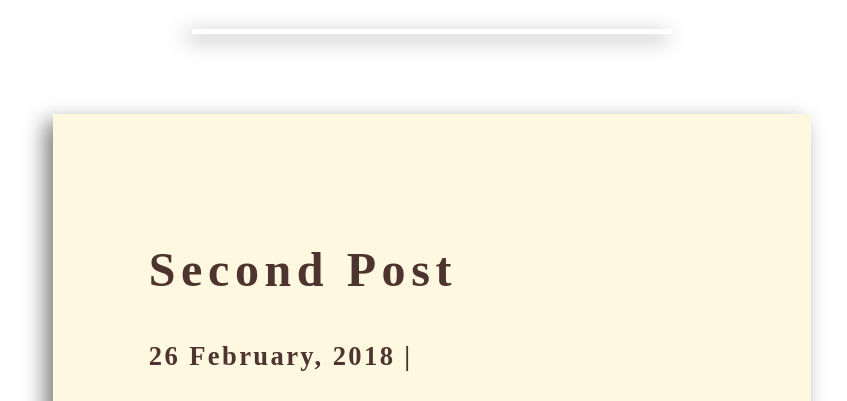
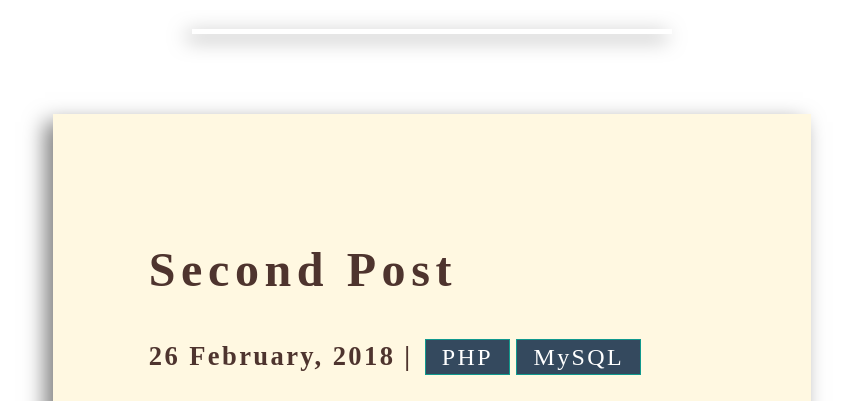
Before and after one commit to r-amos/rob-amos-gatsby, a Gatsby site: page /blog in a window 1280 px wide. Shown: the part 509-910 px from the top of the page, without its empty margins (208-1055 px from the left). Built offline with nearby package versions, Linux system fonts and the light colour scheme; Gatsby itself is replaced by a stand-in of ours.

Commit message:
Adding Post Tags

```diff
--- /dev/null
+++ b/src/components/Tag.js
@@ -0,0 +1,19 @@
+import React from 'react';
+import {css} from 'emotion';
+
+const tag = css`
+  font-size: 1.5rem;
+  font-weight: 100;
+  color: white;
+  background-color: #34495e;
+  border: 1px solid #11998e;
+  padding: 0.25rem 1rem;
+  margin: 0 0.2rem;
+  cursor: pointer;
+`;
+
+export default ({name}) => {
+
+    return <span className={tag}>{name}</span>;
+
+}
--- /dev/null
+++ b/src/components/Tags.js
@@ -0,0 +1,15 @@
+import React from 'react';
+
+import Tag from './Tag';
+
+
+export default ({tags}) => {
+    return (
+
+        <span>
+            {tags.map(tag => <Tag name={tag} />)}
+        </span>
+
+        );
+
+}
--- a/src/components/posts/PostContent.js
+++ b/src/components/posts/PostContent.js
@@ -1,6 +1,6 @@
 import React from "react";
 import { css } from "emotion";
-require("prismjs/themes/prism-twilight.css");
+require("prismjs/themes/prism-tomorrow.css");
 
 const PostContent = css`
   font-size: 2rem;
@@ -27,7 +27,8 @@ const PostContent = css`
 
   .gatsby-highlight {
     margin: 3rem auto;
-    width: 95%;
+    width: 97%;
+    box-shadow: -7.5px 7.5px 20px rgba(0, 0, 0, 0.5);
   }
 `;
 
--- a/src/components/posts/PostSummary.js
+++ b/src/components/posts/PostSummary.js
@@ -2,6 +2,7 @@ import React from "react";
 import { css } from "emotion";
 
 import Button from "../Button";
+import Tags from "../Tags";
 
 const PostSummary = css`
   font-size: 2rem;
@@ -37,11 +38,11 @@ const PostExcerpt = css`
   font-family: Roboto;
 `;
 
-export default ({ path, title, date, excerpt }) => {
+export default ({ path, title, tags, date, excerpt }) => {
   return (
     <div className={PostSummary}>
       <h4 className={PostTitle}>{title}</h4>
-      <h5 className={PostDate}>{date} | </h5>
+      <h5 className={PostDate}>{date} | <Tags tags={tags} /></h5>
       <p className={PostExcerpt}>{excerpt}</p>
       <Button url={path} text={"Read More"} />
     </div>
--- a/src/pages/blog.js
+++ b/src/pages/blog.js
@@ -30,6 +30,7 @@ export default ({ data }) => {
           <PostSummary
             path={node.frontmatter.path}
             title={node.frontmatter.title}
+            tags={node.frontmatter.tags}
             excerpt={node.excerpt}
             date={node.frontmatter.date}
           />
@@ -46,6 +47,7 @@ export const query = graphql`
         node {
           frontmatter {
             title
+            tags
             date(formatString: "DD MMMM, YYYY")
             path
           }
--- a/src/pages/posts/20180225-first-post.md
+++ b/src/pages/posts/20180225-first-post.md
@@ -2,6 +2,7 @@
 title: "First Post"
 date: "2018-02-25"
 path: "first-post"
+tags: ["JavaScript", "HTML"]
 ---
 
 Bacon ipsum dolor amet chicken pork biltong, flank ball tip pig leberkas jowl. Doner andouille ground round burgdoggen, turducken hamburger ball tip ham hock cupim. Ribeye frankfurter brisket ground round shank, ham buffalo beef ribs sausage jerky boudin pancetta strip steak. Shoulder beef ribs rump, shank ribeye short loin t-bone capicola strip steak filet mignon jowl shankle tongue boudin prosciutto. Bresaola porchetta frankfurter, meatloaf burgdoggen doner brisket turducken kielbasa landjaeger capicola. Capicola meatloaf boudin andouille.
--- a/src/pages/posts/20180226-second-post.md
+++ b/src/pages/posts/20180226-second-post.md
@@ -2,6 +2,7 @@
 title: "Second Post"
 date: "2018-02-26"
 path: "second-post"
+tags: ["PHP", "MySQL"]
 ---
 
 Bacon ipsum dolor amet chicken pork biltong, flank ball tip pig leberkas jowl. Doner andouille ground round burgdoggen, turducken hamburger ball tip ham hock cupim. Ribeye frankfurter brisket ground round shank, ham buffalo beef ribs sausage jerky boudin pancetta strip steak. Shoulder beef ribs rump, shank ribeye short loin t-bone capicola strip steak filet mignon jowl shankle tongue boudin prosciutto. Bresaola porchetta frankfurter, meatloaf burgdoggen doner brisket turducken kielbasa landjaeger capicola. Capicola meatloaf boudin andouille.
--- a/src/templates/blog-post.js
+++ b/src/templates/blog-post.js
@@ -17,6 +17,7 @@ export const query = graphql`
       html
       frontmatter {
         title
+        tags
         date(formatString: "DD MMMM, YYYY")
         path
       }
```
